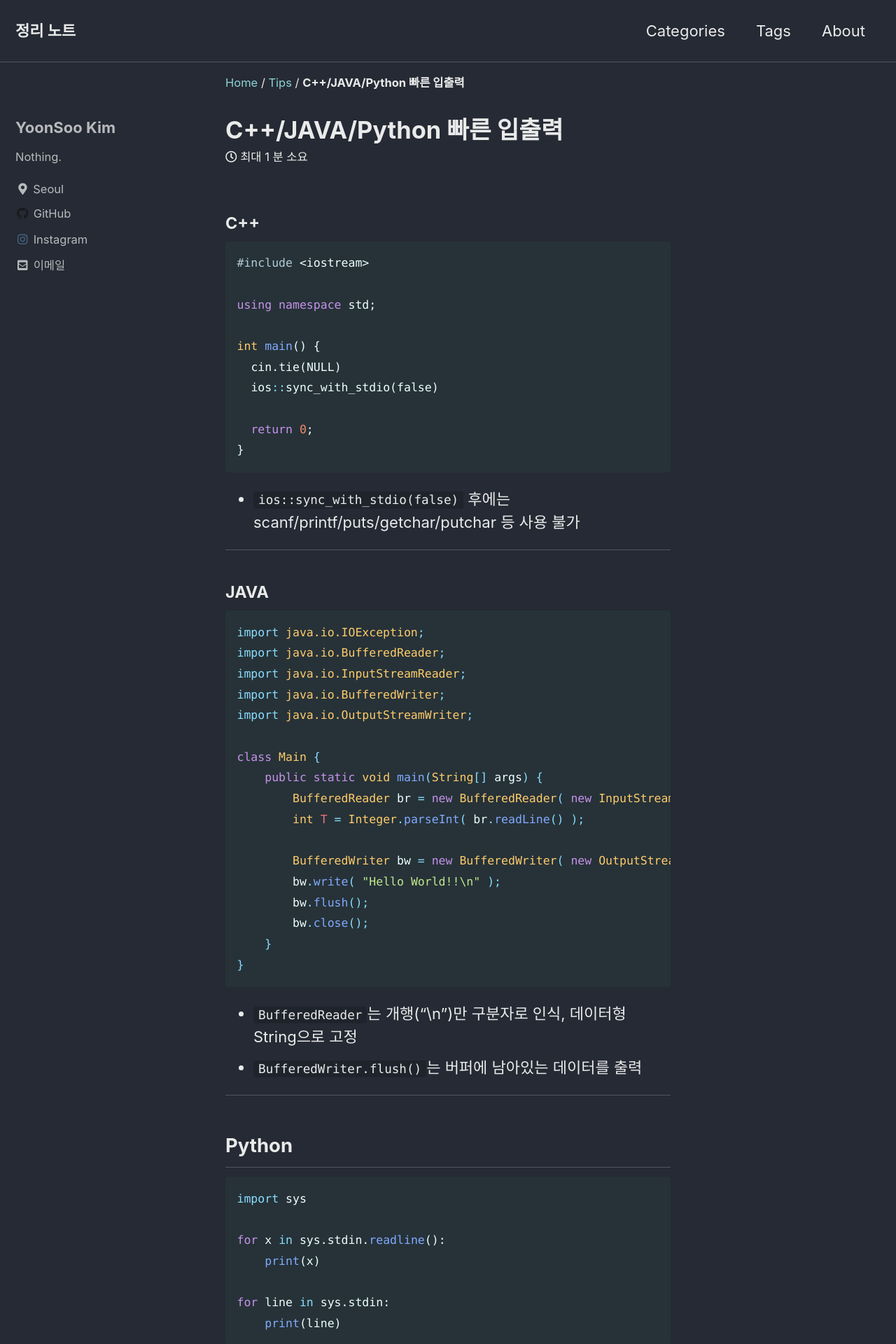
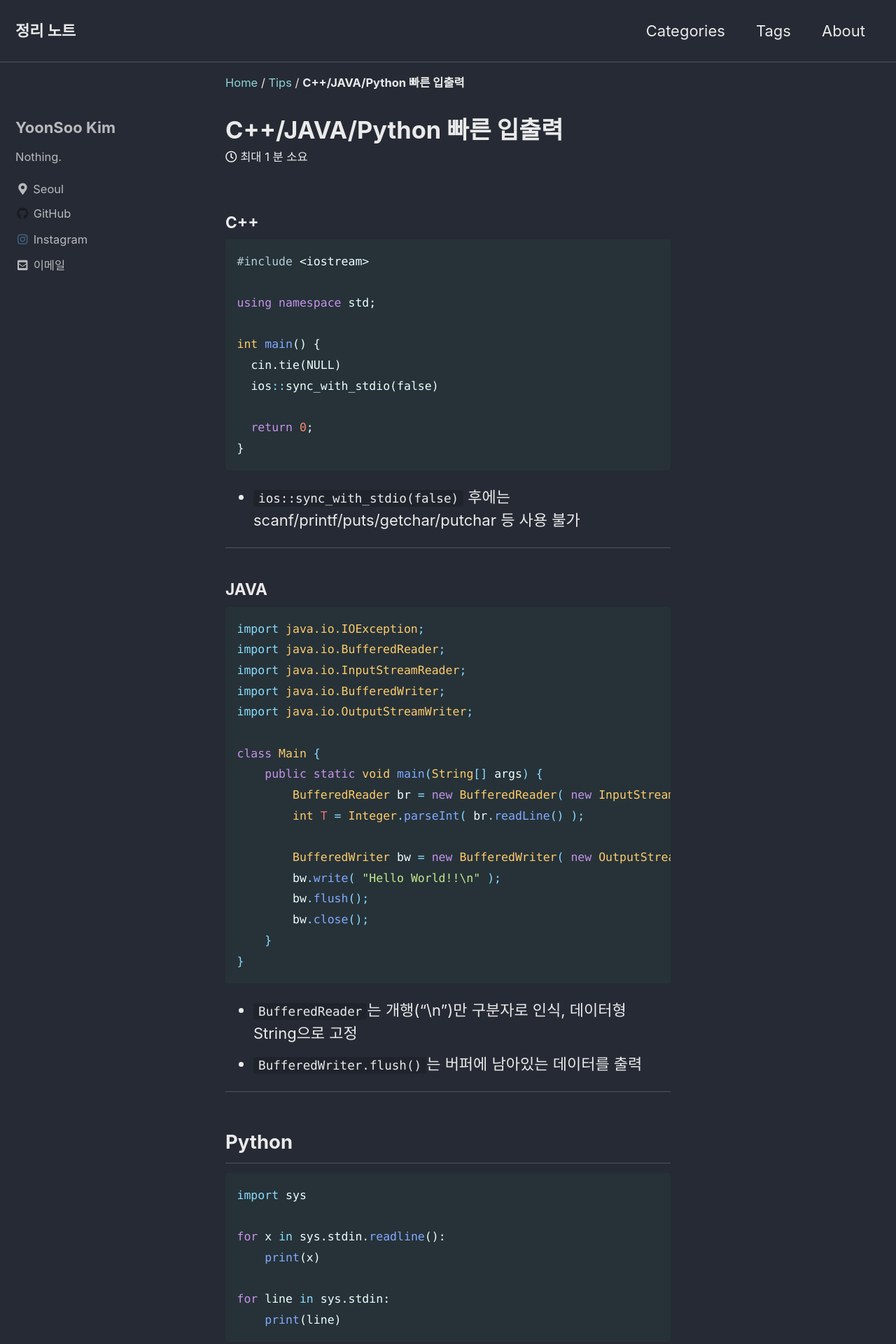
Before and after one commit to blackbeaver37/blackbeaver37.github.io, a Jekyll site: the page built from _posts/2020-07-23-fast_inoutput.md, in a window 1280 px wide. Shown: the top 1920 px of the page at 70% size. Built offline with Jekyll 4.4.1, drawn with Linux system fonts in a browser that asks for light colours; cached includes are drawn as plain includes.

````diff
--- a/_posts/2020-07-23-fast_inoutput.md
+++ b/_posts/2020-07-23-fast_inoutput.md
@@ -11,7 +11,7 @@ tags:
 last_modified_at: 2020-07-23T02:00:00-05:00
 ---
 
-#### C++
+##### C++
 
 ```c++
 #include <iostream>
@@ -30,7 +30,7 @@ int main() {
 
 ---
 
-#### **JAVA**
+##### **JAVA**
 
 ```java
 import java.io.IOException;
````
